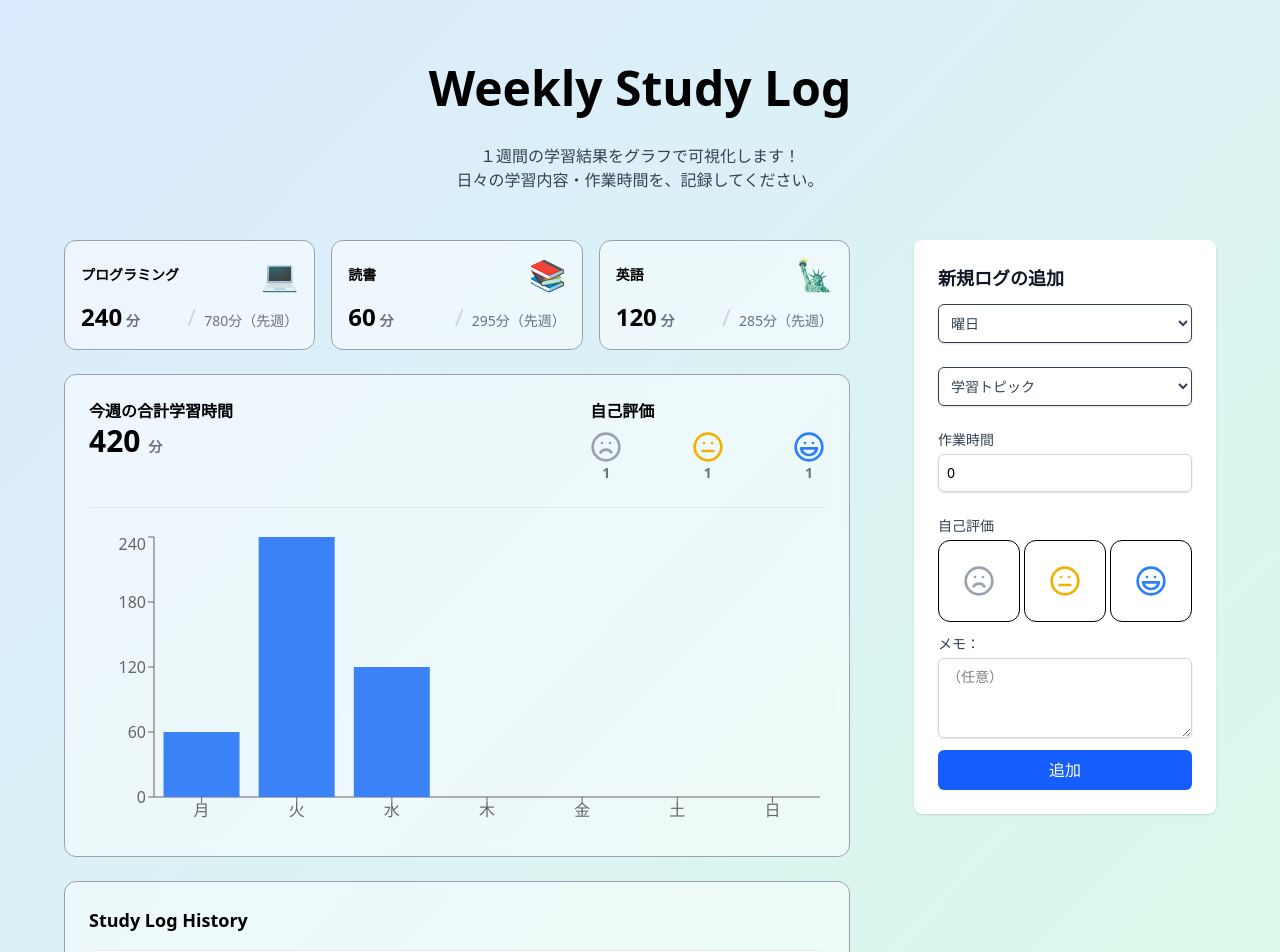
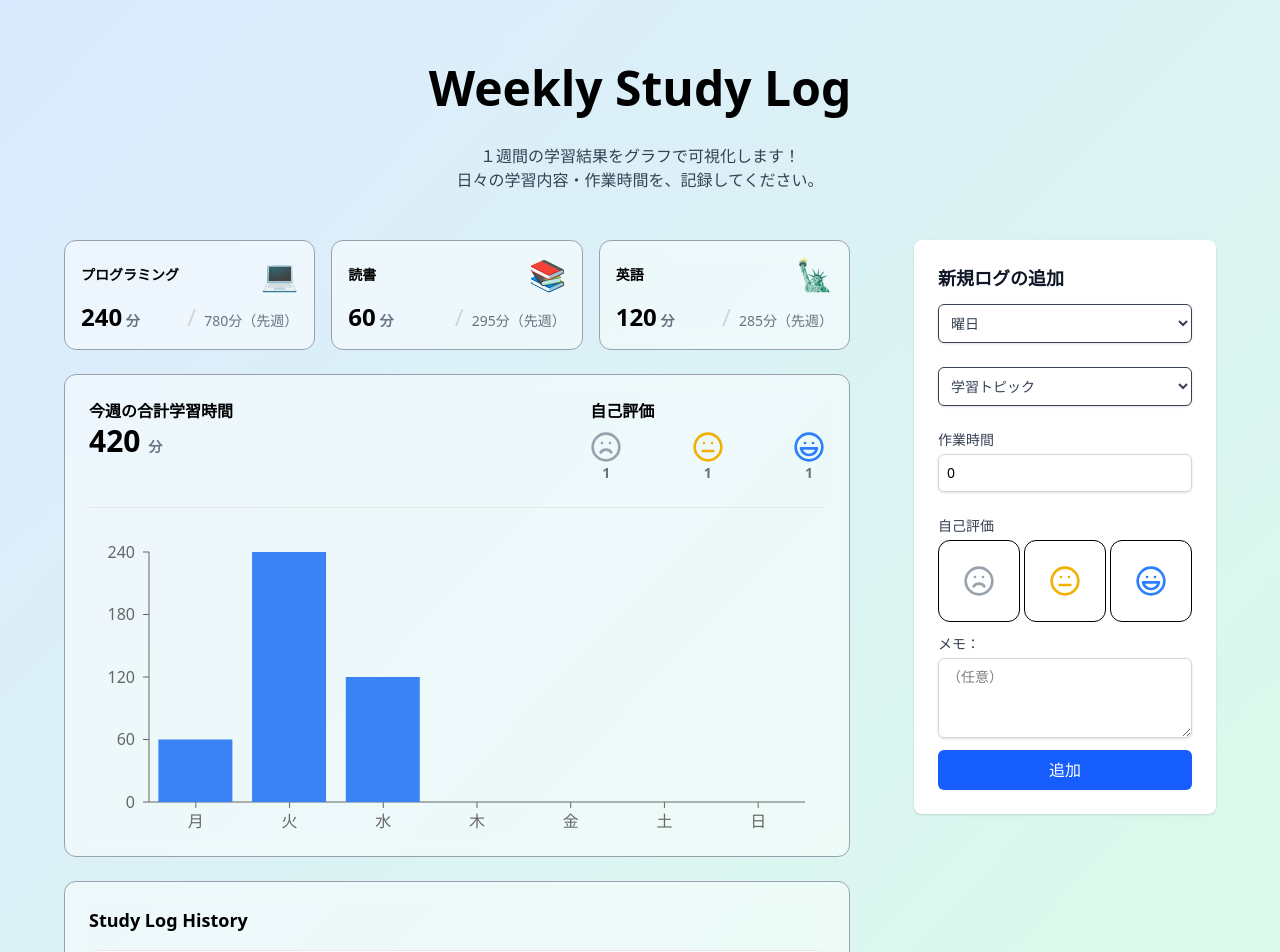
Before and after one commit to oumelab/b13o-weekly-study-log, a React (Vite) app: page / in a window 1280 px wide. Shown: the top 952 px of the page. Built offline with nearby package versions, Linux system fonts and the light colour scheme.

Commit message:
グラフのレイアウトを調整

```diff
--- a/src/components/TotalAnalytics.tsx
+++ b/src/components/TotalAnalytics.tsx
@@ -56,9 +56,9 @@ const TotalAnalytics = ({logs}: TotalAnalyticsProps) => {
       <div className="h-[300px]">
         {/*  ↓自動でレスポンシブに対応*/}
         <ResponsiveContainer width="100%" height="100%">
-          <BarChart data={dailyData}>
-            <XAxis dataKey="day" />
-            <YAxis />
+          <BarChart data={dailyData} margin={{top: 20, right: 20, bottom: 0, left: 0}}>
+            <XAxis dataKey="day" tickMargin={8} />
+            <YAxis tickMargin={8} />
             <Tooltip />
             <Bar dataKey="minutes" fill="#3b82f6" />
           </BarChart>
```
